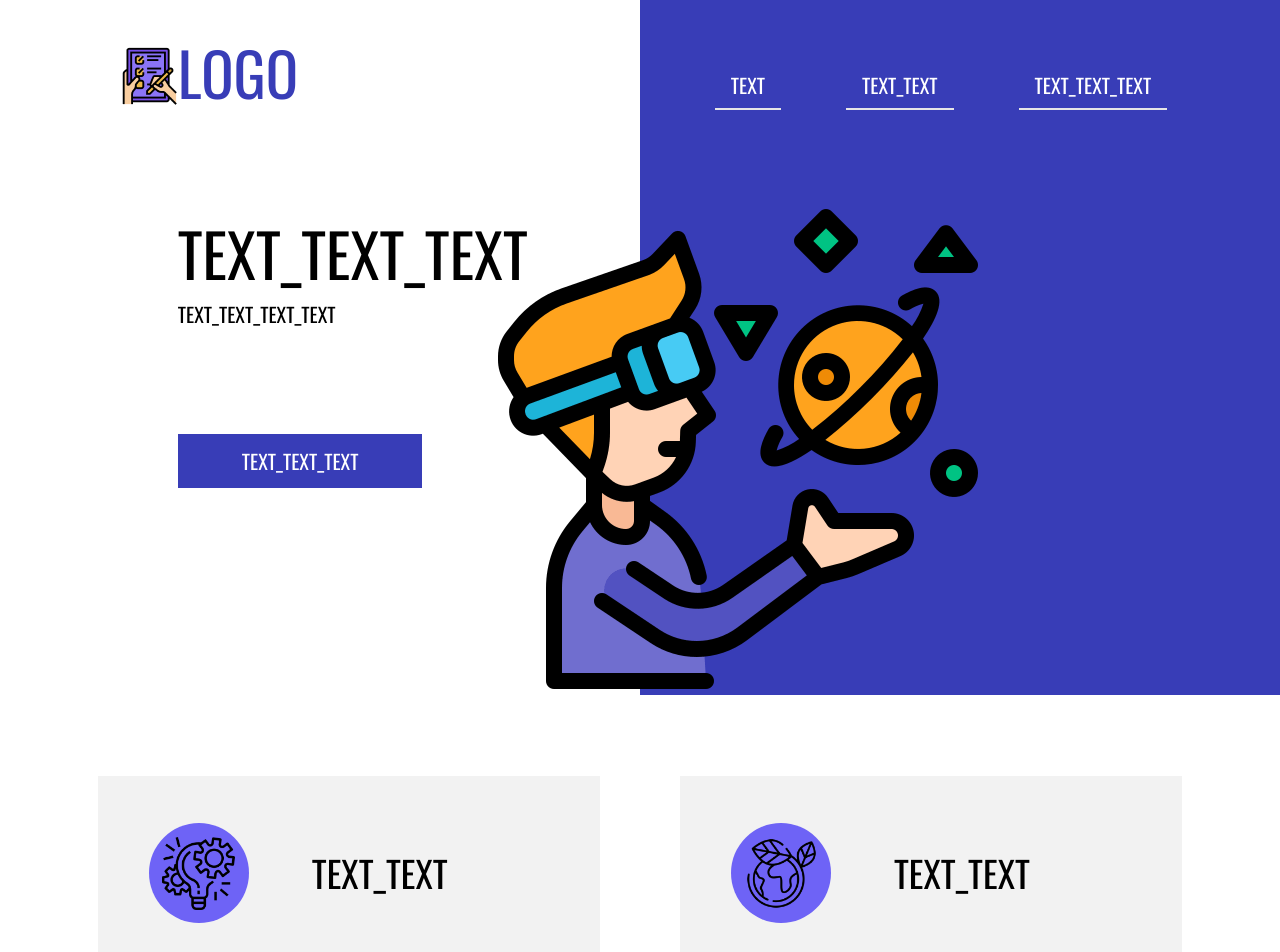
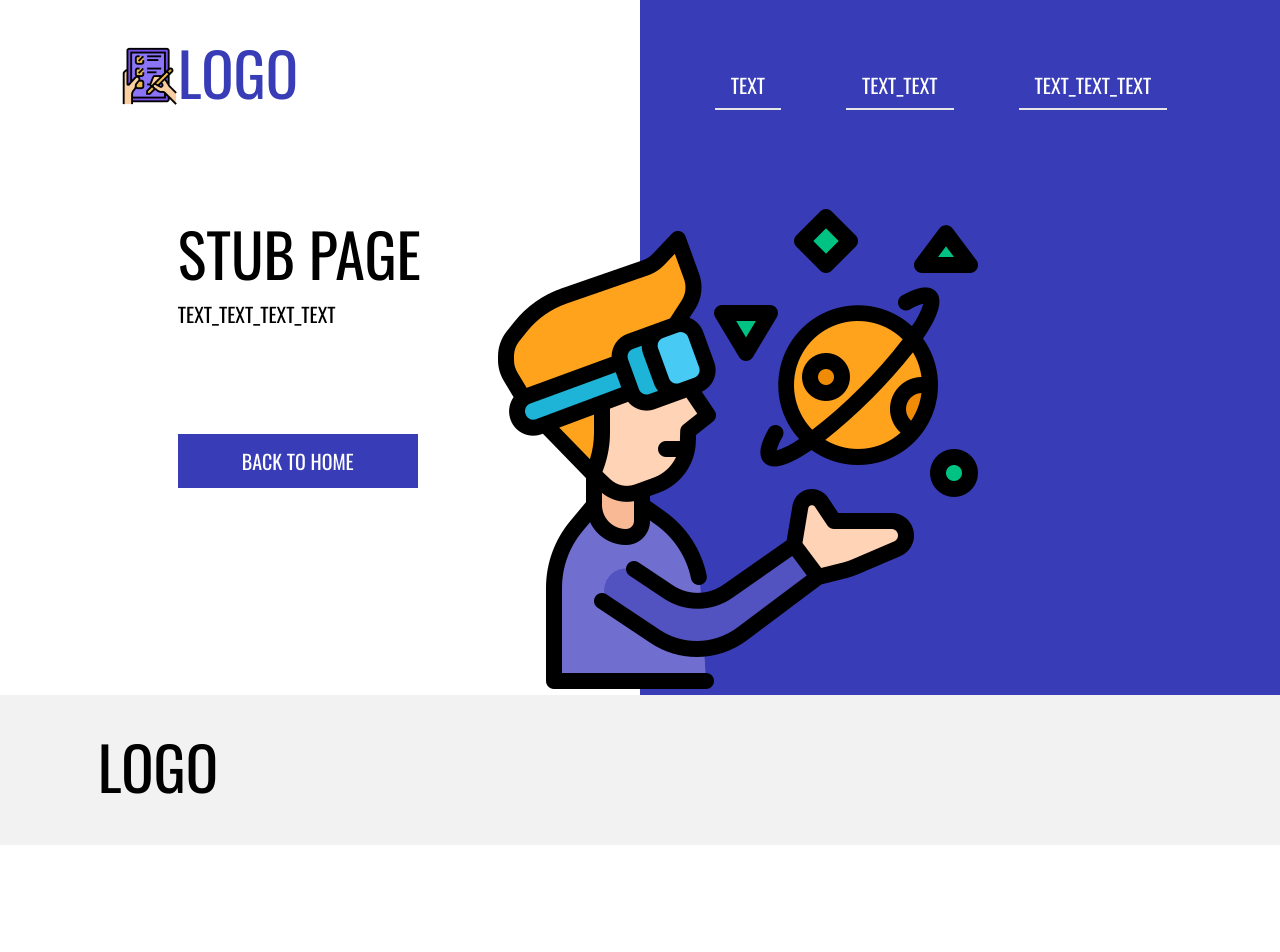
Before and after one commit to staskozin/coub-test-task, a React (Create React App) app: page /stub in a window 1280 px wide. Shown: the top 952 px of the page. After the commit the page ends 845 px from the top, so only its background shows below. Built offline with nearby package versions, Linux system fonts and the light colour scheme.

Commit message:
Добавил страницу-заглушку

```diff
--- a/package.json
+++ b/package.json
@@ -12,6 +12,7 @@
     "@types/react-dom": "^18.0.6",
     "react": "^18.2.0",
     "react-dom": "^18.2.0",
+    "react-router-dom": "^6.4.1",
     "react-scripts": "5.0.1",
     "typescript": "^4.8.3",
     "web-vitals": "^2.1.4"
--- a/src/App.tsx
+++ b/src/App.tsx
@@ -1,27 +1,15 @@
-import Container from './component/ui/Container'
-import Header from './component/block/Header'
-import Promo from './component/block/Promo'
-import News from './component/block/News'
-import Facts from './component/block/Facts'
-import Footer from './component/block/Footer'
+import { Routes, Route } from 'react-router-dom'
+
+import Home from './component/page/Home'
+import Stub from './component/page/Stub'
 
 function App() {
   return (
-    <>
-      <Container block='top'>
-        <Header />
-        <Promo />
-      </Container>
-      <Container block='news'>
-        <News />
-      </Container>
-      <Container block='facts'>
-        <Facts />
-      </Container>
-      <Container block='footer'>
-        <Footer />
-      </Container>
-    </>
+    <Routes>
+      <Route path='/' element={<Home />} />
+      <Route path='/stub' element={<Stub />} />
+      <Route path='*' element={<Home />} />
+    </Routes>
   )
 }
 
--- a/src/component/block/Header/index.tsx
+++ b/src/component/block/Header/index.tsx
@@ -1,20 +1,22 @@
+import { Link } from 'react-router-dom'
+
 import Menu, { MenuItem } from '../../ui/Menu'
 import s from './Header.module.scss'
 
 export default function Header() {
   const menuItems: Array<MenuItem> = [
     {
-      href: 'stub.html',
+      href: '/stub',
       text: 'TEXT',
       id: 1
     },
     {
-      href: 'stub.html',
+      href: '/stub',
       text: 'TEXT_TEXT',
       id: 2
     },
     {
-      href: 'stub.html',
+      href: '/stub',
       text: 'TEXT_TEXT_TEXT',
       id: 3
     }
@@ -22,10 +24,10 @@ export default function Header() {
 
   return (
     <header className={s.header}>
-      <a className={s['logo-icon-wrap']} href="index.html">
+      <Link className={s['logo-icon-wrap']} to="/">
         <img src="img/logo.png" className={s['logo-icon']} alt="LOGO" />
-      </a>
-      <a href="index.html" className={s.logo}>LOGO</a>
+      </Link>
+      <Link to="/" className={s.logo}>LOGO</Link>
       <div className={s.background}></div>
       <Menu items={menuItems} />
     </header>
--- a/src/component/block/News/index.tsx
+++ b/src/component/block/News/index.tsx
@@ -8,13 +8,13 @@ export default function News() {
         title="TEXT_TEXT"
         text="TEXT TEXT TEXT TEXT TEXT TEXT TEXT TEXT TEXT TEXT TEXT TEXT TEXT TEXT TEXT TEXT TEXT TEXT TEXT TEXT TEXT TEXT TEXT TEXT TEXT TEXT TEXT"
         icon="lamp"
-        href="stub.html"
+        href="/stub"
       />
       <Article
         title="TEXT_TEXT"
         text="TEXT TEXT TEXT TEXT TEXT TEXT TEXT TEXT TEXT TEXT TEXT TEXT TEXT TEXT TEXT TEXT TEXT TEXT TEXT TEXT TEXT TEXT TEXT TEXT TEXT TEXT TEXT"
         icon="earth"
-        href="stub.html"
+        href="/stub"
       />
     </div>
   )
--- a/src/component/block/Promo/index.tsx
+++ b/src/component/block/Promo/index.tsx
@@ -1,13 +1,20 @@
 import LinkButton from '../../ui/LinkButton'
 import s from './Promo.module.scss'
 
-export default function Promo() {
+export default function Promo(props: PromoProps) {
   return (
     <div className={s.promo}>
-      <h1 className={s.promo__header}>TEXT_TEXT_TEXT</h1>
-      <span className={s.promo__text}>TEXT_TEXT_TEXT_TEXT</span>
+      <h1 className={s.promo__header}>{props.title}</h1>
+      <span className={s.promo__text}>{props.text}</span>
       <img className={s.promo__img} src="img/art.png" alt="art" />
-      <LinkButton href="stub.html" className={s.promo__button} text="TEXT_TEXT_TEXT"/>
+      <LinkButton href={props.linkHref} className={s.promo__button} text={props.linkText} />
     </div>
   )
 }
+
+type PromoProps = {
+  title: string
+  text: string
+  linkText: string
+  linkHref: string
+}
--- /dev/null
+++ b/src/component/page/Home.tsx
@@ -0,0 +1,31 @@
+import Container from '../../component/ui/Container'
+import Header from '../../component/block/Header'
+import Promo from '../../component/block/Promo'
+import News from '../../component/block/News'
+import Facts from '../../component/block/Facts'
+import Footer from '../../component/block/Footer'
+
+export default function Home() {
+  return (
+    <>
+      <Container block='top'>
+        <Header />
+        <Promo
+          title='TEXT_TEXT_TEXT'
+          text='TEXT_TEXT_TEXT_TEXT'
+          linkText='TEXT_TEXT_TEXT'
+          linkHref='/stub'
+        />
+      </Container>
+      <Container block='news'>
+        <News />
+      </Container>
+      <Container block='facts'>
+        <Facts />
+      </Container>
+      <Container block='footer'>
+        <Footer />
+      </Container>
+    </>
+  )
+}
--- /dev/null
+++ b/src/component/page/Stub.tsx
@@ -0,0 +1,23 @@
+import Container from '../../component/ui/Container'
+import Header from '../../component/block/Header'
+import Promo from '../../component/block/Promo'
+import Footer from '../../component/block/Footer'
+
+export default function Stub() {
+  return (
+    <>
+      <Container block='top'>
+        <Header />
+        <Promo
+          title='STUB PAGE'
+          text='TEXT_TEXT_TEXT_TEXT'
+          linkText='BACK TO HOME'
+          linkHref='/'
+        />
+      </Container>
+      <Container block='footer'>
+        <Footer />
+      </Container>
+    </>
+  )
+}
--- a/src/component/ui/LinkButton/index.tsx
+++ b/src/component/ui/LinkButton/index.tsx
@@ -1,7 +1,13 @@
+import { Link } from 'react-router-dom'
+
 import s from './LinkButton.module.scss'
 
 export default function LinkButton(props: LinkButtonProps) {
-  return <a className={`${s.button} ${props.className ? props.className : ''}`} href={props.href}>{props.text}</a>
+  return (
+    <Link className={`${s.button} ${props.className ? props.className : ''}`} to={props.href}>
+      {props.text}
+    </Link>
+  )
 }
 
 type LinkButtonProps = {
--- a/src/component/ui/Menu/index.tsx
+++ b/src/component/ui/Menu/index.tsx
@@ -1,3 +1,5 @@
+import { Link } from 'react-router-dom'
+
 import s from './Menu.module.scss'
 
 export default function Menu(props: MenuProps) {
@@ -9,7 +11,7 @@ export default function Menu(props: MenuProps) {
       </label>
       <nav className={s.menu}>
         {props.items.map(item => {
-          return <a href={item.href} className={s.menu__item} key={item.id}>{item.text}</a>
+          return <Link to={item.href} className={s.menu__item} key={item.id}>{item.text}</Link>
         })}
       </nav>
     </>
--- a/src/index.tsx
+++ b/src/index.tsx
@@ -1,5 +1,6 @@
 import React from 'react'
 import ReactDOM from 'react-dom/client'
+import { BrowserRouter } from "react-router-dom";
 import App from './App'
 import './font/font.scss'
 import './index.scss'
@@ -10,6 +11,8 @@ const root = ReactDOM.createRoot(
 
 root.render(
   <React.StrictMode>
-    <App />
+    <BrowserRouter>
+      <App />
+    </BrowserRouter>
   </React.StrictMode>
 )
```
Also changed, not shown: 1 other file (tests, documents, lock files or other folders).
